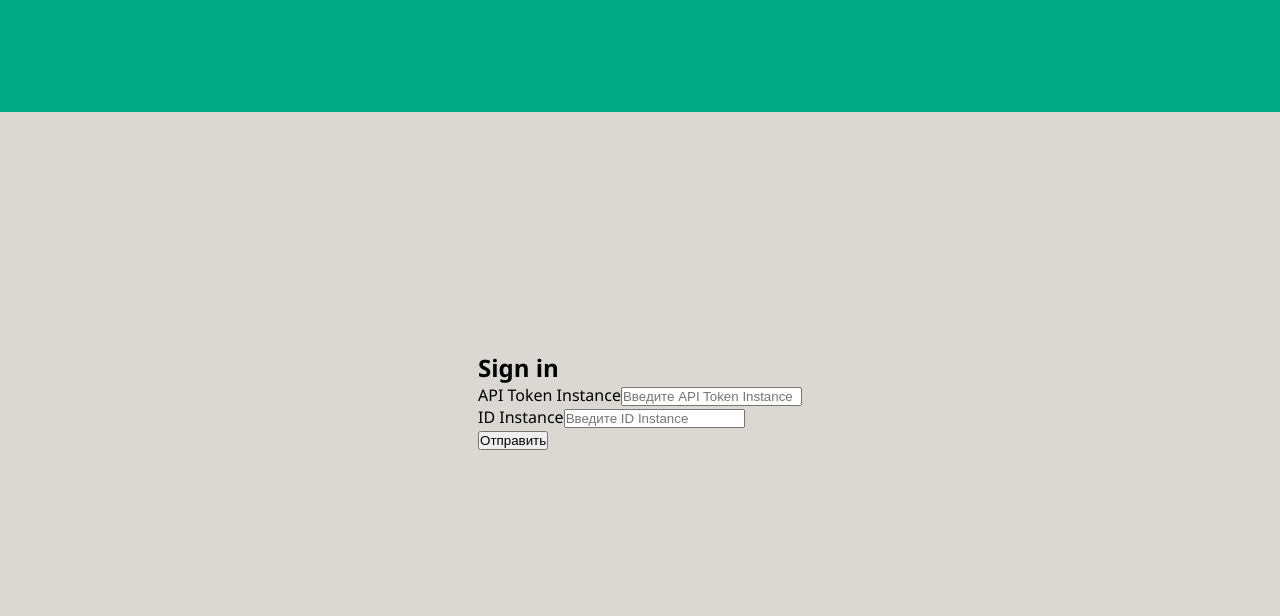
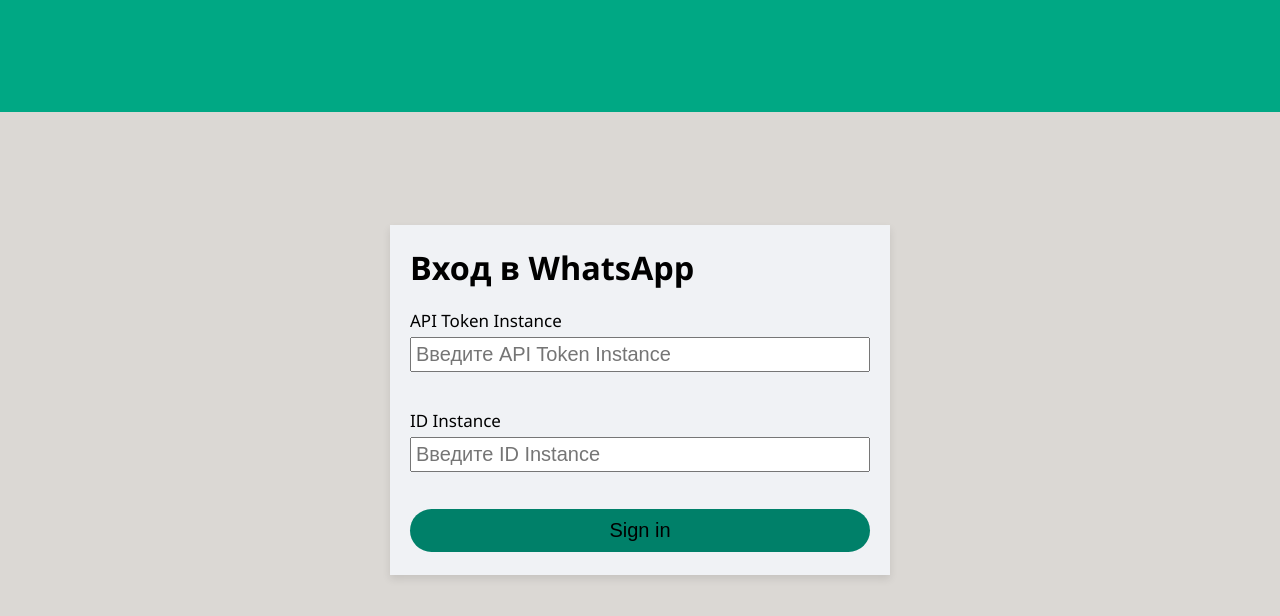
Before and after one commit to RustemMomynov/green-api-app, a React (Create React App) app: page /auth in a window 1280 px wide. Shown: the top 616 px of the page. Built offline with nearby package versions, Linux system fonts and the light colour scheme.

Commit message:
style: auth component

```diff
--- a/src/app/App.scss
+++ b/src/app/App.scss
@@ -1,25 +1,3 @@
-.chat {
-  max-height: 400px;
-  overflow-y: auto;
-  margin-top: 20px;
-}
-
-.sent-message {
-  text-align: right;
-  background-color: #d1f7c4;
-  padding: 10px;
-  margin: 5px;
-  border-radius: 10px;
-}
-
-.received-message {
-  text-align: left;
-  background-color: #f0f0f0;
-  padding: 10px;
-  margin: 5px;
-  border-radius: 10px;
-}
-
 .App {
   display: flex;
   justify-content: center;
--- /dev/null
+++ b/src/features/auth/ui/Auth.module.scss
@@ -0,0 +1,54 @@
+.auth {
+  width: 500px;
+  height: 350px;
+  background-color: rgb(240, 242, 245);
+  box-shadow: 0 4px 8px rgba(0, 0, 0, 0.1);
+
+  padding: 20px;
+
+  font-size: 20px;
+}
+
+.h {
+  font-size: 32.4px;
+}
+
+.form {
+  display: flex;
+  flex-direction: column;
+}
+
+.inputWrapper {
+  display: flex;
+  flex-direction: column;
+  gap: 5px;
+  margin: 20px 0;
+
+  height: 60px;
+}
+
+.input {
+  font-size: 20px;
+  padding: 4px 4px;
+}
+
+.label {
+  font-size: 17px;
+}
+
+.inputError {
+  color: red;
+  font-size: 15px;
+}
+
+.button {
+  font-size: 20px;
+  padding: 10px;
+
+  border-radius: 50px;
+  border: none;
+
+  background-color: rgb(0, 128, 105);
+
+  margin: 20px 0;
+}
--- a/src/features/auth/ui/Auth.tsx
+++ b/src/features/auth/ui/Auth.tsx
@@ -4,6 +4,7 @@
 import { useDispatch } from "react-redux";
 import { AppDispatch } from "./../../../app/store";
 import { login, setInstances } from "./../model/authSlice";
+import s from "./Auth.module.scss";
 
 // Значения по умолчанию
 const initialValues = {
@@ -41,37 +42,53 @@
   };
 
   return (
-    <div>
-      <h2>Sign in</h2>
+    <div className={s.auth}>
+      <h2 className={s.h}>Вход в WhatsApp</h2>
       <Formik
         initialValues={initialValues}
         validationSchema={validationSchema}
         onSubmit={handleSubmit}
       >
-        <Form>
-          <div>
-            <label htmlFor="apiTokenInstance">API Token Instance</label>
+        <Form className={s.form}>
+          <div className={s.inputWrapper}>
+            <label className={s.label} htmlFor="apiTokenInstance">
+              API Token Instance
+            </label>
             <Field
-              type="text"
+              className={s.input}
+              type="password"
               id="apiTokenInstance"
               name="apiTokenInstance"
               placeholder="Введите API Token Instance"
             />
-            <ErrorMessage name="apiTokenInstance" component="div" />
+            <ErrorMessage
+              className={s.inputError}
+              name="apiTokenInstance"
+              component="div"
+            />
           </div>
 
-          <div>
-            <label htmlFor="idInstance">ID Instance</label>
+          <div className={s.inputWrapper}>
+            <label className={s.label} htmlFor="idInstance">
+              ID Instance
+            </label>
             <Field
+              className={s.input}
               type="text"
               id="idInstance"
               name="idInstance"
               placeholder="Введите ID Instance"
             />
-            <ErrorMessage name="idInstance" component="div" />
+            <ErrorMessage
+              className={s.inputError}
+              name="idInstance"
+              component="div"
+            />
           </div>
 
-          <button type="submit">Отправить</button>
+          <button className={s.button} type="submit">
+            Sign in
+          </button>
         </Form>
       </Formik>
     </div>
```
